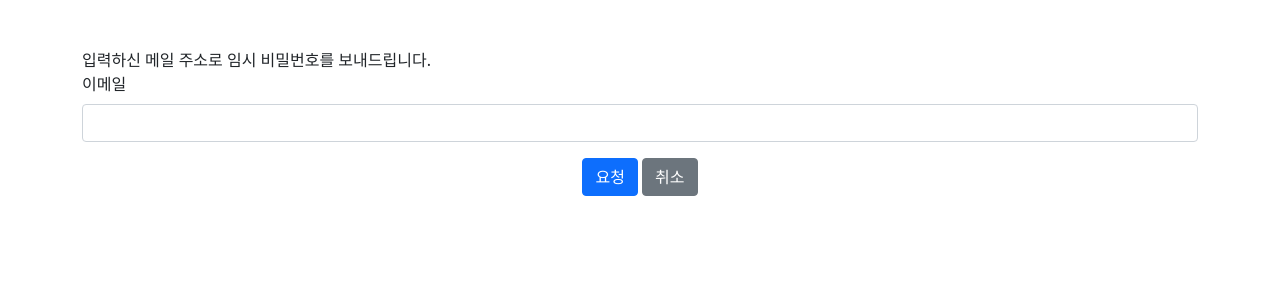
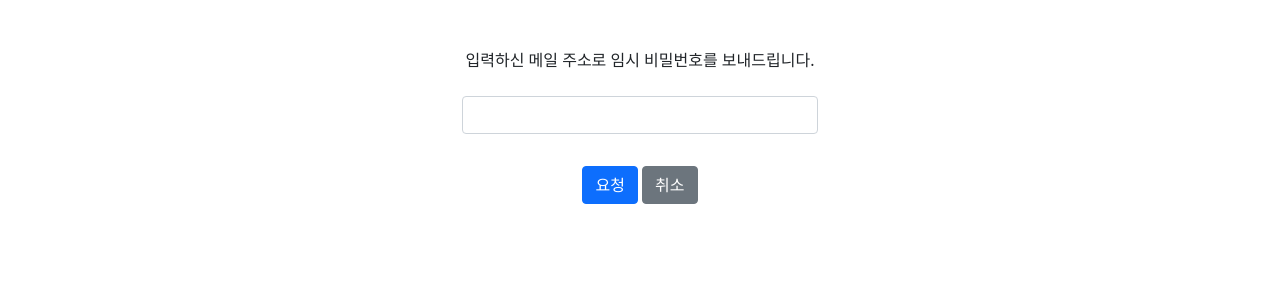
Before and after one commit to sgkim-pub/pyBook, a Flask app: page /resetpw in a window 1280 px wide. Shown: the part 69-369 px from the top of the page. Run offline with Flask 2, Linux system fonts and the light colour scheme; some libraries are stand-ins or nearby versions.

Commit message:
03-02-05

```diff
--- a/appmain/templates/reset_passwd.html
+++ b/appmain/templates/reset_passwd.html
@@ -27,16 +27,23 @@
                 </ul>
             </div>
         </div>
-        <div>
-            입력하신 메일 주소로 임시 비밀번호를 보내드립니다.
-            <form>
-                <div class="mb-3">
-                    <label for="email_input" class="form-label">이메일</label>
-                    <input type="text" class="form-control" id="email_input">
-                </div>
-            </form>
+        <div class="row justify-content-center">
+            <div class="col-5 text-center">
+                <div class="mb-4">입력하신 메일 주소로 임시 비밀번호를 보내드립니다.</div>
+            </div>
         </div>
-        <div id="reset_passwd_email_message_div"></div>
+        <div class="row justify-content-center mb-2">
+            <div class="col-4 text-center">
+                <form>
+                    <div>
+                        <input type="text" class="form-control" id="email_input">
+                    </div>
+                </form>
+            </div>
+        </div>
+        <div class="row justify-content-center mb-4">
+            <div class="col-4 text-center text-danger" id="reset_passwd_email_message_div"></div>
+        </div>
         <div class="row justify-content-center">
             <div class="col-4 text-center">
                 <button type="button" class="btn btn-primary" id="submit_button">요청</button>
--- a/appmain/user/routes.py
+++ b/appmain/user/routes.py
@@ -203,9 +203,10 @@ def checkAndSendNewPW():
     if cursor:
         SQL = 'SELECT id FROM users WHERE email=?'
         cursor.execute(SQL, (email,))
-        id = cursor.fetchone()[0]
+        result = cursor.fetchone()
 
-        if id:
+        if result:
+            id = result[0]
             randPW = secrets.token_hex(8)
             hashedPW = bcrypt.hashpw(randPW.encode('utf-8'), bcrypt.gensalt())
 
```
Also changed, not shown: appmain/templates/signin.html (+5 -3 lines).
